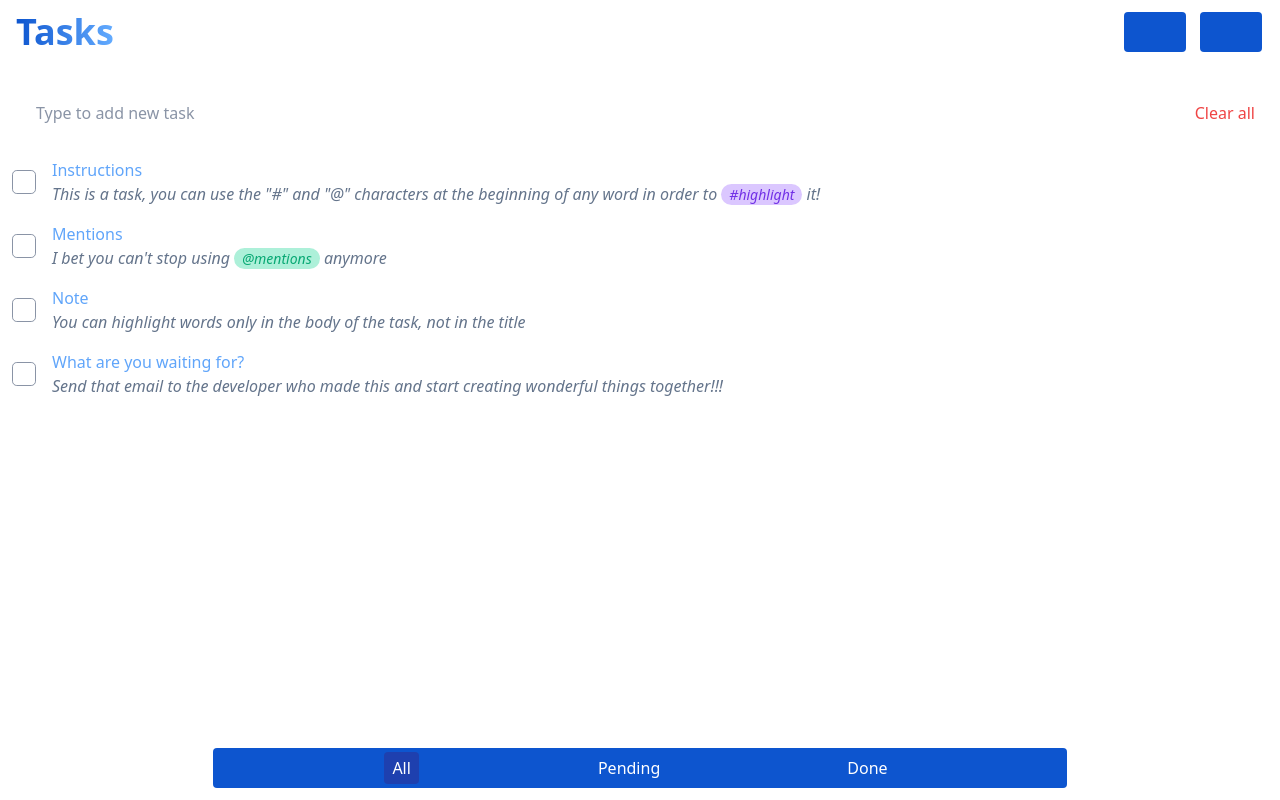
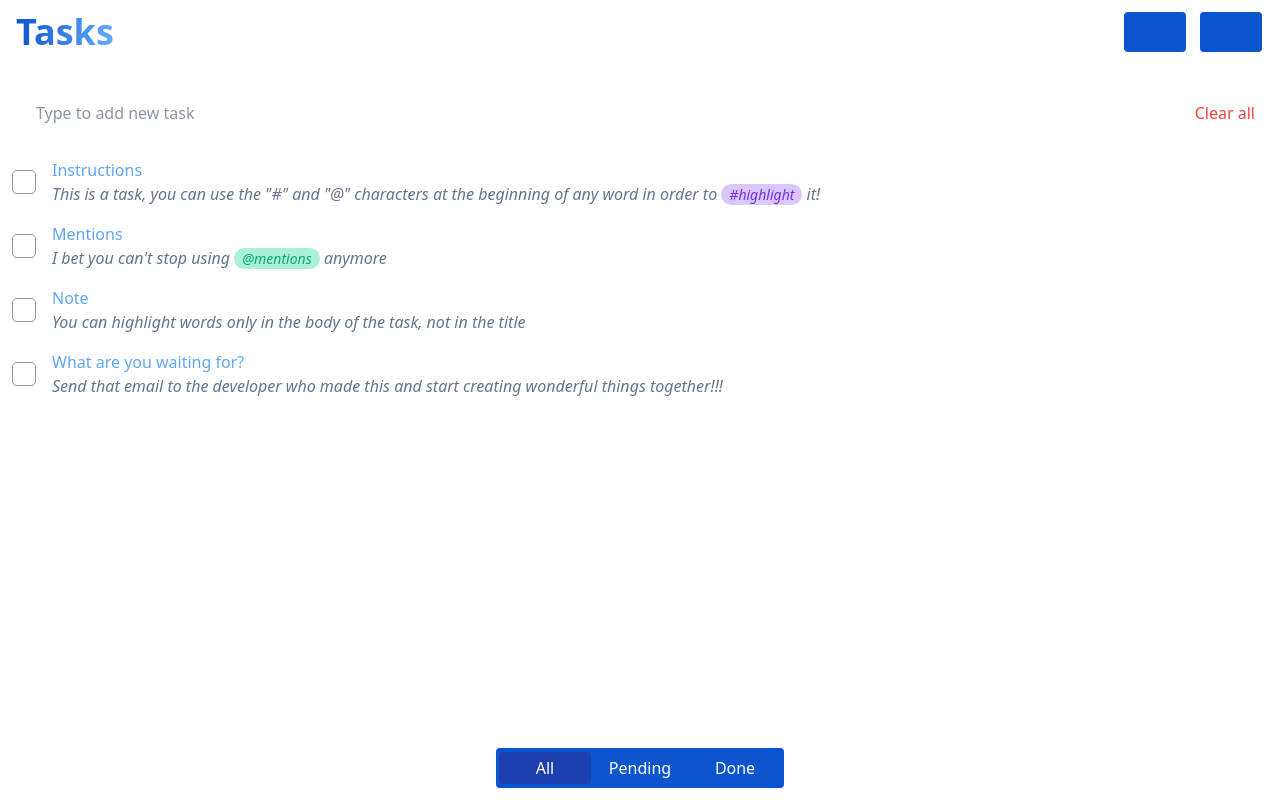
Before and after one commit to Ariel-Garcia-R/Tasks-App, a Vue app: page / in a window 1280 px wide. Built offline with nearby package versions, Linux system fonts and the light colour scheme; some icons are missing.

Commit message:
Added TaskApp test and updated tasks views controls

```diff
--- a/src/components/TaskList.vue
+++ b/src/components/TaskList.vue
@@ -35,10 +35,10 @@ const updateSelectedTasks = (filter: 'all' | 'done' | 'pending') => {
  <TransitionGroup name="task-list" tag="ul" class="w-full">
     <TaskItem v-for="task in selectedTasks" :key="task.id" :task="task" />
  </TransitionGroup>
- <div class="fixed bottom-3 rounded h-10 w-2/3 bg-[#0D55CF] left-0 right-0 mr-auto ml-auto flex justify-evenly">
-    <button :class="{'bg-blue-800': selection === 'all'}" class="text-white transition-all duration-300 rounded my-1 px-2" @click="updateSelectedTasks('all')" >{{$t('allTasks')}}</button>
-    <button :class="{'bg-blue-800': selection === 'pending'}" class="text-white transition-all duration-300 rounded my-1 px-2" @click="updateSelectedTasks('pending')" >{{ $t('pendingTasks') }}</button>
-    <button :class="{'bg-blue-800': selection === 'done'}" class="text-white transition-all duration-300 rounded my-1 px-2" @click="updateSelectedTasks('done')" >{{ $t('doneTasks') }}</button>
+ <div class="fixed bottom-3 rounded h-10 w-2/3 max-w-72 bg-[#0D55CF] left-0 right-0 mr-auto ml-auto flex justify-evenly">
+    <button :class="{'bg-blue-800': selection === 'all'}" class="w-[32%] text-white transition-all duration-300 rounded my-1" @click="updateSelectedTasks('all')" >{{$t('allTasks')}}</button>
+    <button :class="{'bg-blue-800': selection === 'pending'}" class="w-[32%] text-white transition-all duration-300 rounded my-1" @click="updateSelectedTasks('pending')" >{{ $t('pendingTasks') }}</button>
+    <button :class="{'bg-blue-800': selection === 'done'}" class="w-[32%] text-white transition-all duration-300 rounded my-1" @click="updateSelectedTasks('done')" >{{ $t('doneTasks') }}</button>
  </div>
 </template>
 
--- a/src/locale/sp.json
+++ b/src/locale/sp.json
@@ -13,5 +13,5 @@
   "clearTasksStore": "Borrar todas",
   "allTasks": "Todas",
   "doneTasks": "Hechas",
-  "pendingTasks": "Pendientes"
+  "pendingTasks": "Pendiente"
 }
```
Also changed, not shown: .eslintrc.cts (renamed from .eslintrc.cjs), 1 other file (tests, documents, lock files or other folders).
